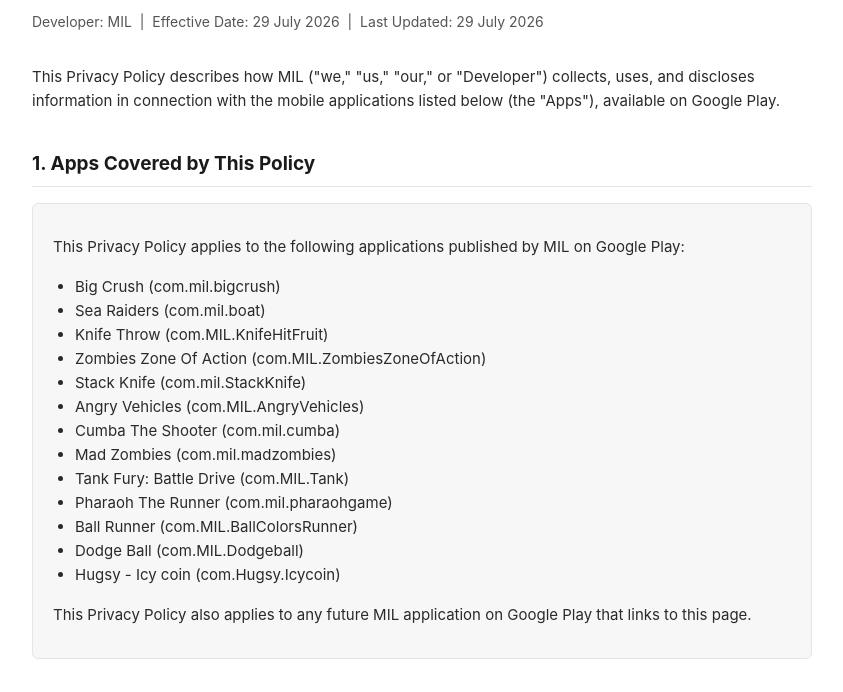
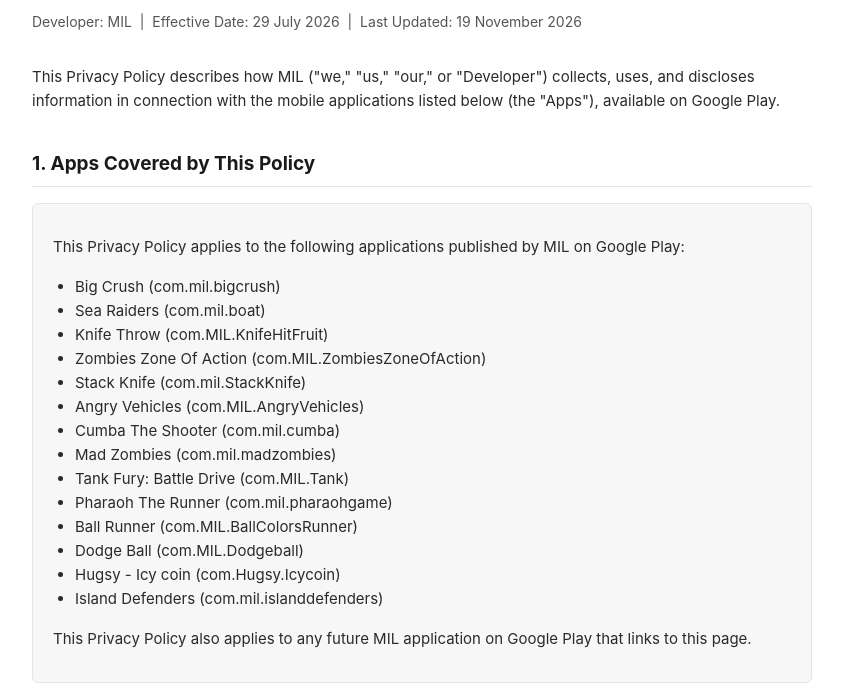
Before and after one commit to Mo4296/mil-games-privacy-policy, a plain HTML site: page index.html in a window 1280 px wide. Shown: the part 102-794 px from the top of the page, without its empty margins (218-1061 px from the left). Drawn offline with Linux system fonts and the light colour scheme.

Commit message:
Add Island Defenders to the MIL Games privacy policy

```diff
--- a/index.html
+++ b/index.html
@@ -27,7 +27,7 @@
 <body>
 
 <h1>Privacy Policy</h1>
-<p class="subtitle">Developer: MIL &nbsp;|&nbsp; Effective Date: 29 July 2026 &nbsp;|&nbsp; Last Updated: 29 July 2026</p>
+<p class="subtitle">Developer: MIL &nbsp;|&nbsp; Effective Date: 29 July 2026 &nbsp;|&nbsp; Last Updated: 19 November 2026</p>
 
 <p>This Privacy Policy describes how MIL ("we," "us," "our," or "Developer") collects, uses, and discloses information in connection with the mobile applications listed below (the "Apps"), available on Google Play.</p>
 
@@ -48,6 +48,7 @@
     <li>Ball Runner (com.MIL.BallColorsRunner)</li>
     <li>Dodge Ball (com.MIL.Dodgeball)</li>
     <li>Hugsy - Icy coin (com.Hugsy.Icycoin)</li>
+    <li>Island Defenders (com.mil.islanddefenders)</li>
   </ul>
   <p>This Privacy Policy also applies to any future MIL application on Google Play that links to this page.</p>
 </div>
```
